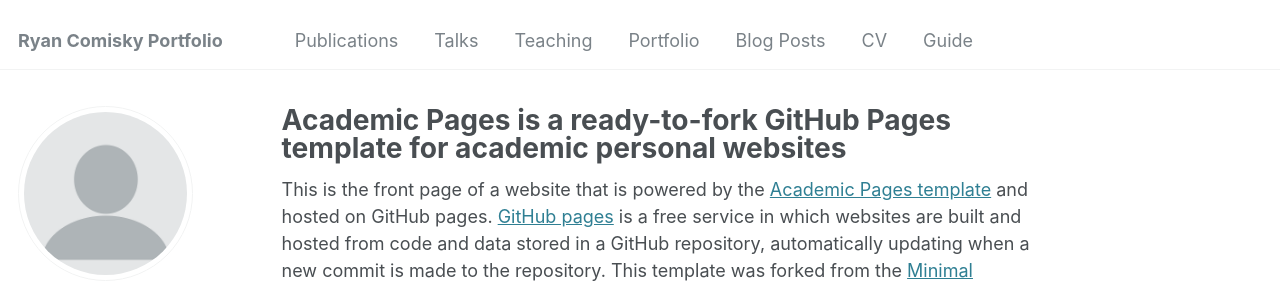
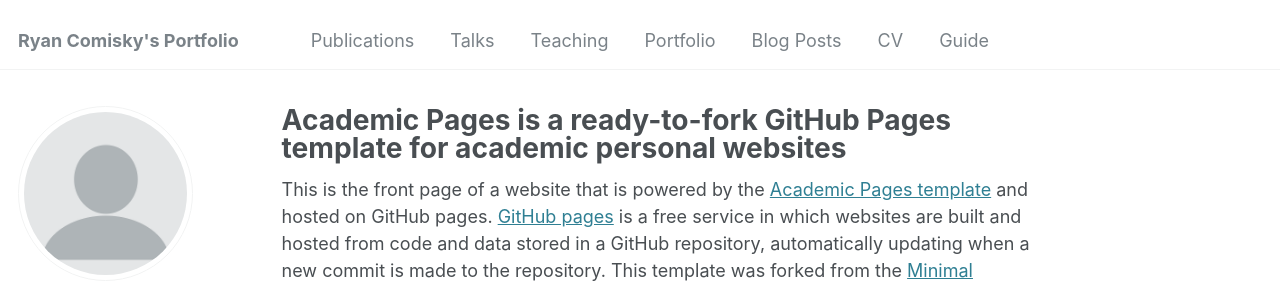
Before and after one commit to Ryan-Comisky/Ryan-Comisky.github.io, a Jekyll site: the page built from _pages/about.md, in a window 1280 px wide. Shown: the top 283 px of the page. Built offline with Jekyll 4.4.1, drawn with Linux system fonts in a browser that asks for light colours.

```diff
--- a/_config.yml
+++ b/_config.yml
@@ -8,7 +8,7 @@
 
 # Basic Site Settings
 locale                   : "en-US"
-title                    : "Ryan Comisky Portfolio"
+title                    : "Ryan Comisky's Portfolio"
 title_separator          : "-"
 name                     : &name "Ryan Comisky"
 description              : &description "I am a self-motivated junior studying integrative engineering and looking for a summer internship to apply my foundation in automation, robotics, mechanical, and electrical engineering.
```
